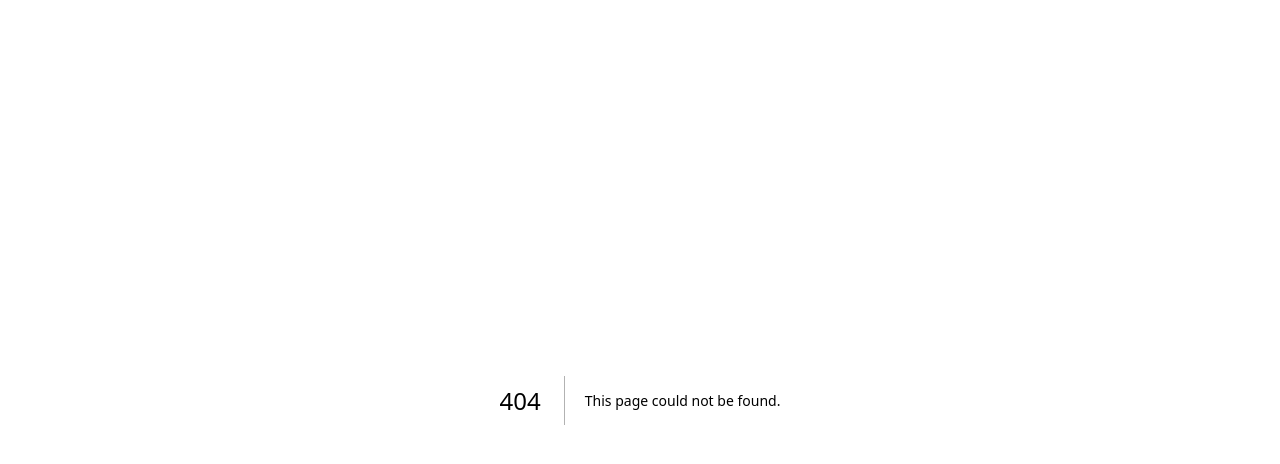
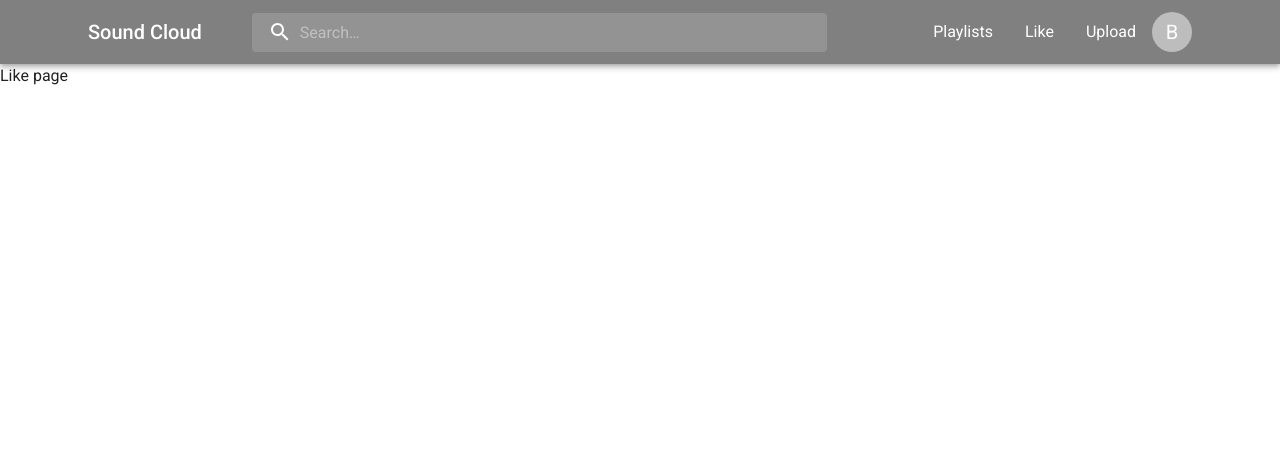
Before and after one commit to voanhbendjnd/Sound-Cloud-TS-MUI, a Next.js app: page /like in a window 1280 px wide. Before the commit this address had no page. Shown: the top 464 px of the page. Built offline with nearby package versions, Linux system fonts and the light colour scheme.

Commit message:
share layou

```diff
--- a/src/app/layout.tsx
+++ b/src/app/layout.tsx
@@ -1,5 +1,6 @@
 import * as React from 'react';
 import ThemeRegistry from '@/components/theme-registry/theme.registry';
+import PrimarySearchAppBar from '@/components/headers/app.header';
 
 
 
@@ -8,6 +9,7 @@ export default function RootLayout({ children }: { children: React.ReactNode })
     <html lang="en">
       <body>
         <ThemeRegistry>
+          <PrimarySearchAppBar />
           {children}
         </ThemeRegistry>
       </body>
--- /dev/null
+++ b/src/app/like/page.tsx
@@ -0,0 +1,9 @@
+const LikePage = () => {
+    return (
+        <div>
+            Like page
+        </div>
+    )
+}
+
+export default LikePage
--- a/src/app/page.tsx
+++ b/src/app/page.tsx
@@ -3,7 +3,7 @@ import * as React from 'react';
 export default function HomePage() {
   return (
     <div>
-      Ben
+      Home
     </div>
   )
 }
--- a/src/app/playlist/page.tsx
+++ b/src/app/playlist/page.tsx
@@ -1,9 +1,6 @@
-import PrimarySearchAppBar from "@/components/headers/app.header";
-
 const PlaylistPage = () => {
     return (
         <div>
-            <PrimarySearchAppBar />
             Playlist page
         </div>
     )
--- a/src/components/headers/app.header.tsx
+++ b/src/components/headers/app.header.tsx
@@ -17,6 +17,7 @@ import NotificationsIcon from '@mui/icons-material/Notifications';
 import MoreIcon from '@mui/icons-material/MoreVert';
 import { Avatar, Container } from '@mui/material';
 import Link from 'next/link';
+import { useRouter } from 'next/navigation';
 
 const Search = styled('div')(({ theme }) => ({
     position: 'relative',
@@ -57,9 +58,10 @@ const StyledInputBase = styled(InputBase)(({ theme }) => ({
 }));
 
 const PrimarySearchAppBar = () => {
+    const router = useRouter();
     const [anchorElNav, setAnchorElNav] = React.useState<null | HTMLElement>(null);
     const pages = [
-        { title: 'Playlists', path: '/playlists' },
+        { title: 'Playlists', path: '/playlist' },
         { title: "Like", path: '/like' },
         { title: 'Upload', path: "/upload" }
     ];
@@ -89,6 +91,10 @@ const PrimarySearchAppBar = () => {
     const handleMobileMenuOpen = (event: React.MouseEvent<HTMLElement>) => {
         setMobileMoreAnchorEl(event.currentTarget);
     };
+
+    const handleRedirectHome = () => {
+        router.push("/");
+    }
 
     const menuId = 'primary-search-account-menu';
     const renderMenu = (
@@ -189,21 +195,17 @@ const PrimarySearchAppBar = () => {
                 <AppBar position="static" sx={{ bgcolor: 'gray' }}>
                     <Container>
                         <Toolbar>
-                            <IconButton
-                                size="large"
-                                edge="start"
-                                color="inherit"
-                                aria-label="open drawer"
-                                sx={{ mr: 2 }}
-                            >
-                                <span style={{ fontSize: "20px" }}>Sound Cloud</span>
-                            </IconButton>
                             <Typography
                                 variant="h6"
                                 noWrap
                                 component="div"
-                                sx={{ display: { xs: 'none', sm: 'block' } }}
+
+                                sx={{ display: { xs: 'none', sm: 'block' }, marginRight: "50px", cursor: "pointer" }}
+                                onClick={() => {
+                                    handleRedirectHome()
+                                }}
                             >
+                                Sound Cloud
                             </Typography>
                             <Search style={{
                                 width: "500px"
```
